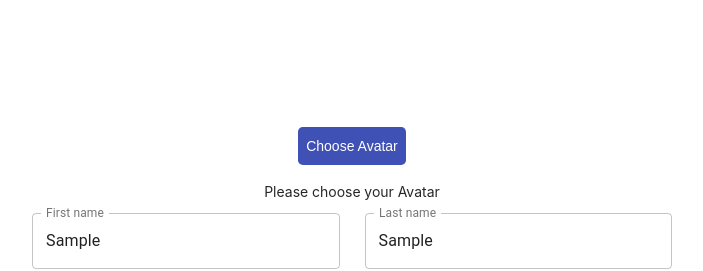
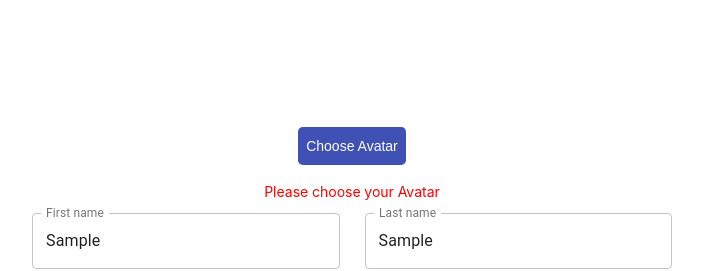
Before and after one commit to BordekarDarshan/FirebaseReactAuth, a React (Create React App) app: page / in a window 1280 px wide. Both pictures are taken after typing "Sample", "Sample", "Sample", "name@example.com", "Sample", "Sample" into the empty fields and a click on the button "SIGN UP". Shown: the top 271 px of the page, without its empty margins (288-991 px from the left). Built offline with nearby package versions, Linux system fonts and the light colour scheme.

Commit message:
[ Darshan ] | Sign up error handling

```diff
--- a/src/pages/SignUp/Signup.jsx
+++ b/src/pages/SignUp/Signup.jsx
@@ -22,7 +22,7 @@ import {
 } from "../../Redux/Profile/action";
 import { userLogoutThunk } from "../../Redux/Login/action";
 import signout from "../../Asset/Signout.png";
-import { Popover } from "antd";
+import { message, Popover } from "antd";
 
 export class Signup extends Component {
   state = {
@@ -96,6 +96,12 @@ export class Signup extends Component {
                 if (this.props.signUpData) {
                   this.props.history.push("/login");
                 }
+              })
+              .catch((error) => {
+                if (error.code === "auth/invalid-email") {
+                  message.error("Please enter valid Email", 3);
+                }
+                this.setState({ loader: false });
               });
           }
         })
@@ -267,7 +273,12 @@ export class Signup extends Component {
                           </Popover>
                         )}
                       </span>
-                      <ErrorMessage name="avatar" />
+
+                      {errors.avatar && touched.avatar && (
+                        <div>
+                          <span style={{ color: "red" }}>{errors.avatar}</span>
+                        </div>
+                      )}
                     </div>
                   </AvatarSection>
 
```
